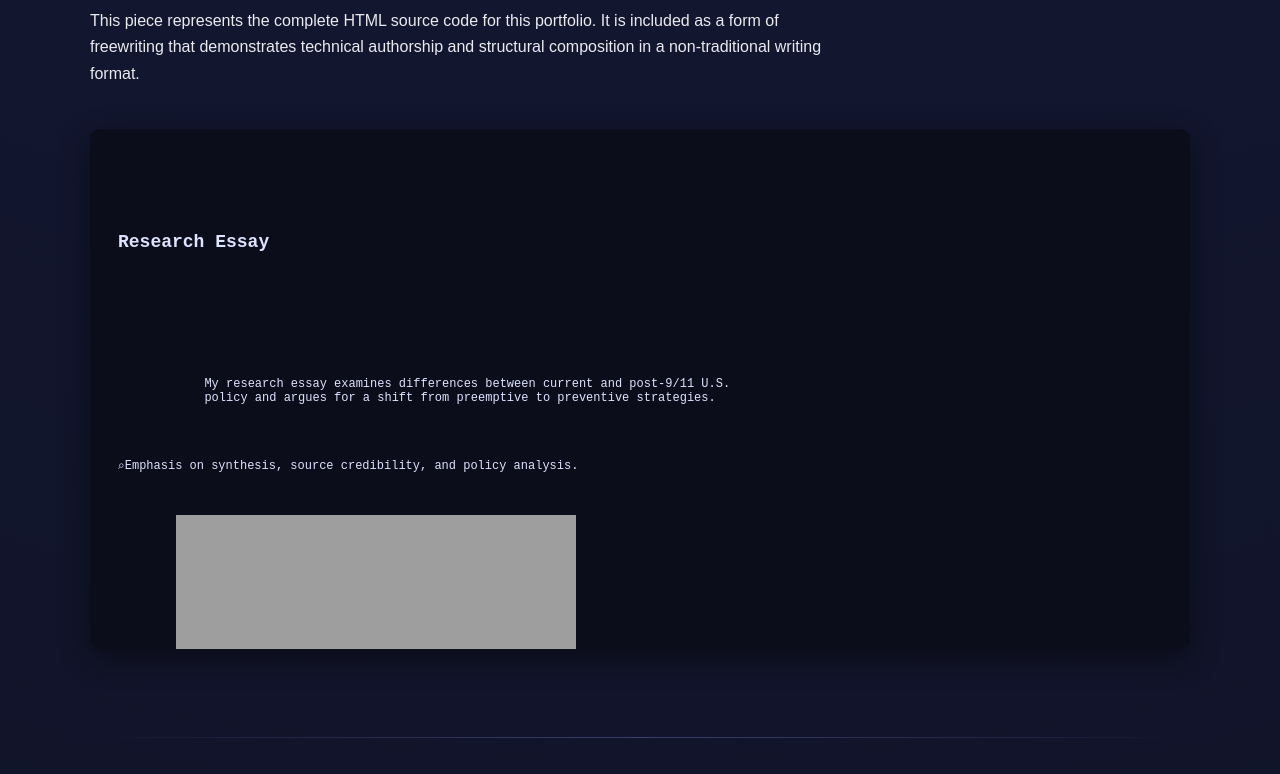
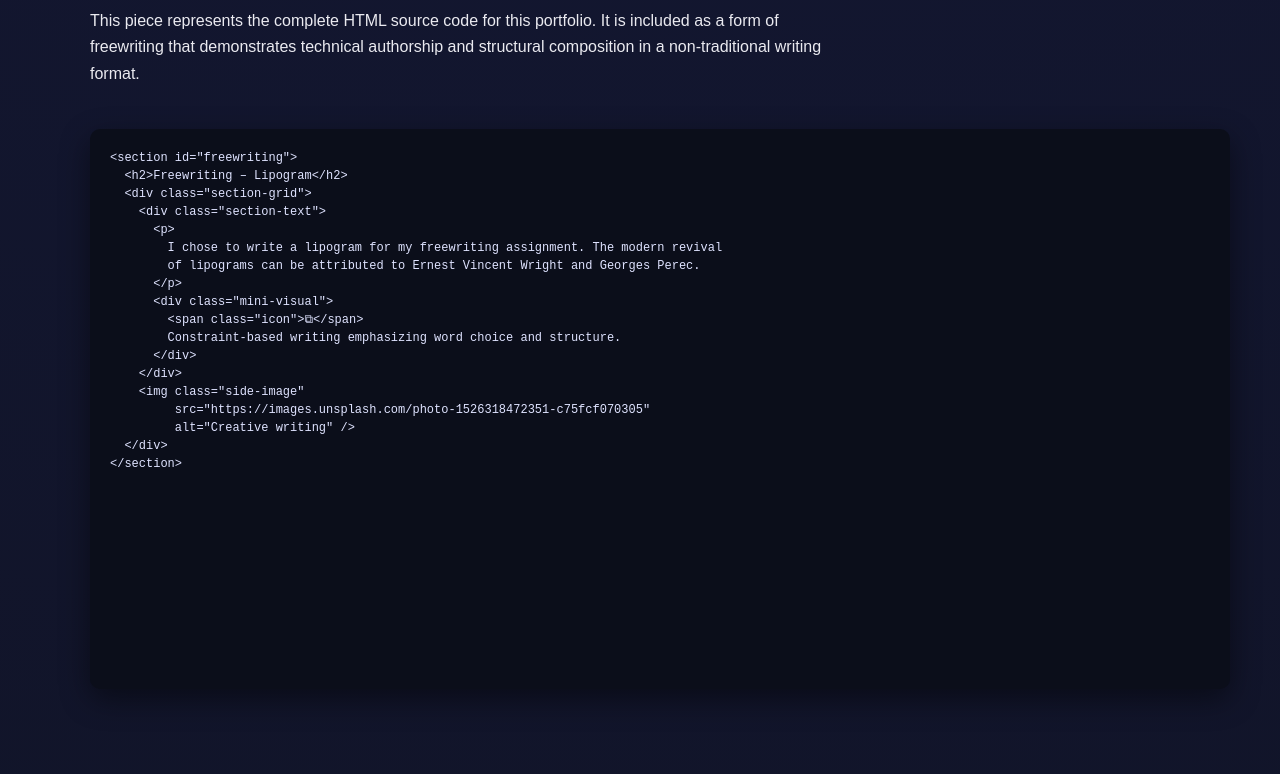
Before and after one commit to WhiteLiquorice/Portfolio, a plain HTML site: page index.html in a window 1280 px wide. Shown: the part 1800-2574 px from the top of the page. Drawn offline with Linux system fonts and the light colour scheme.

Commit message:
Add files via upload

```diff
--- a/index.html
+++ b/index.html
@@ -213,31 +213,43 @@
         structural composition in a non-traditional writing format.
       </p>
 
-      <iframe class="source-frame" srcdoc='<!DOCTYPE html>
-<html lang="en">
-<head>
-<meta charset="UTF-8">
-<title>Portfolio Source</title>
-</head>
-<body>
-<pre style="white-space:pre-wrap;font-family:monospace;font-size:0.75rem;color:#dfe3ff;background:#0b0e1a;padding:20px;">
-
-    <section id="research">
-      <h2>Research Essay</h2>
-      <div class="section-grid">
-        <div class="section-text">
-          <p>
-            My research essay examines differences between current and post-9/11 U.S.
-            policy and argues for a shift from preemptive to preventive strategies.
-          </p>
-          <div class="mini-visual"><span class="icon">⌕</span>Emphasis on synthesis, source credibility, and policy analysis.</div>
-        </div>
-        <img class="side-image" src="https://images.unsplash.com/photo-1524995997946-a1c2e315a42f" alt="Academic library" />
+      <textarea
+  readonly
+  style="
+    width: 100%;
+    height: 520px;
+    margin-top: 26px;
+    padding: 20px;
+    border-radius: 10px;
+    border: none;
+    background: #0b0e1a;
+    color: #dfe3ff;
+    font-family: monospace;
+    font-size: 0.75rem;
+    line-height: 1.5;
+    resize: none;
+    box-shadow: 0 10px 30px rgba(0,0,0,0.45);
+  "
+>
+<section id="freewriting">
+  <h2>Freewriting – Lipogram</h2>
+  <div class="section-grid">
+    <div class="section-text">
+      <p>
+        I chose to write a lipogram for my freewriting assignment. The modern revival
+        of lipograms can be attributed to Ernest Vincent Wright and Georges Perec.
+      </p>
+      <div class="mini-visual">
+        <span class="icon">⧉</span>
+        Constraint-based writing emphasizing word choice and structure.
       </div>
-      <iframe src="https://docs.google.com/document/d/1K7w4AS5g_CzoSNHwyIWSVA8xn3YYly4b/preview"></iframe>
-</pre>
-</body>
-</html>'></iframe>
+    </div>
+    <img class="side-image"
+         src="https://images.unsplash.com/photo-1526318472351-c75fcf070305"
+         alt="Creative writing" />
+  </div>
+</section>
+</textarea>
     </section>
 
     <section id="rhetorical">
@@ -310,7 +322,7 @@
           </p>
           <div class="mini-visual"><span class="icon">☰</span>Narrative structure and personal voice.</div>
         </div>
-        <img class="side-image" alt="Personal relationships" />
+        <img class="side-image" />
       </div>
       <iframe src="https://docs.google.com/document/d/1P2QAZw0AW_oTg1FNKdZSwH_KbCgaHuCA/preview"></iframe>
       <a class="back-top" href="#top">Back to top ↑</a>
```
